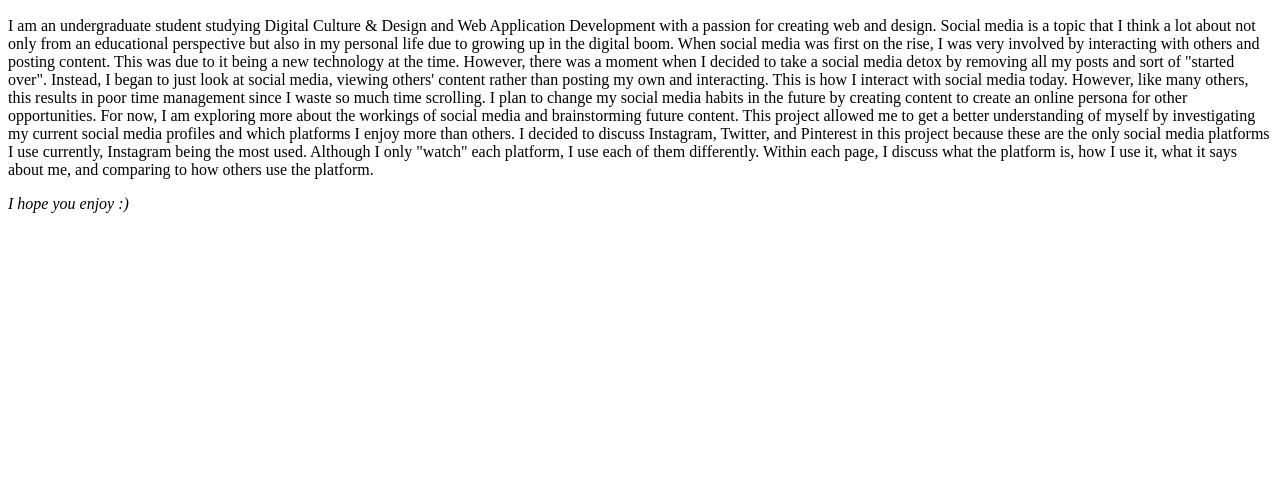
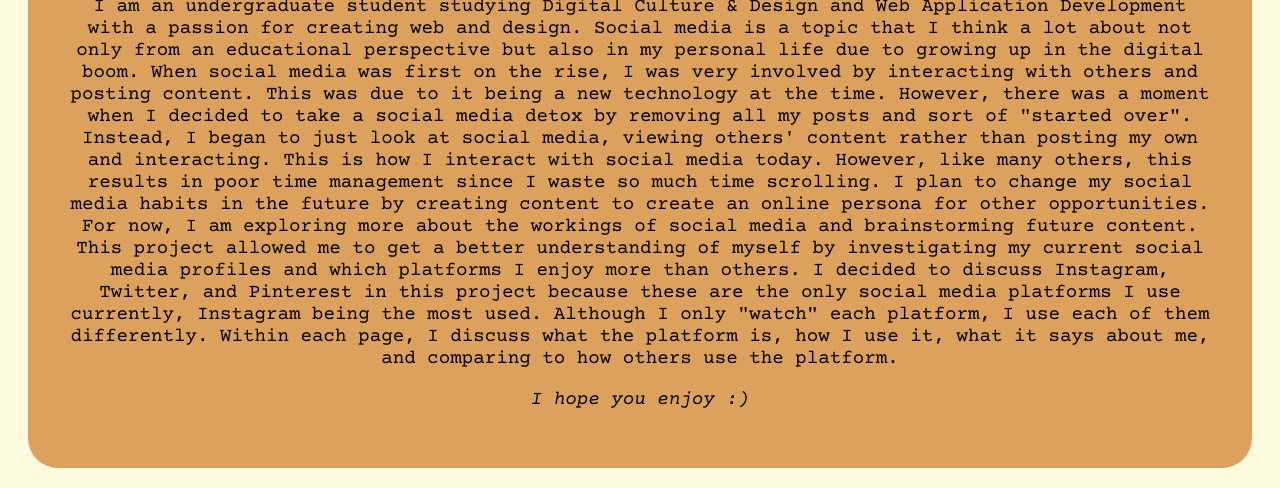
Before and after one commit to rachelleskinner/DCD100Final, a plain HTML site: page index.html in a window 1280 px wide. Shown: the part 517-1005 px from the top of the page. Before the commit the page ends 800 px from the top, so only its background shows below. Drawn offline with nearby package versions, Linux system fonts and the light colour scheme.

Commit message:
Update index.html

```diff
--- a/index.html
+++ b/index.html
@@ -2,8 +2,8 @@
 <html lang="en" >
 <head>
   <meta charset="UTF-8">
-  <title>CodePen - A Pen by Rachell Skinner</title>
-  <link rel='stylesheet' href='https://fonts.googleapis.com/css2?family=Courier+Prime:ital,wght@0,400;0,700;1,400;1,700&amp;family=Special+Elite&amp;display=swap"rel="stylesheet'><link rel="stylesheet" href="./style.css">
+  <title>Watching Social Media - Rachell Skinner</title>
+  <link rel='stylesheet' href='https://fonts.googleapis.com/css2?family=Courier+Prime:ital,wght@0,400;0,700;1,400;1,700&amp;family=Special+Elite&amp;display=swap"rel="stylesheet'><link rel="stylesheet" href="./styleIndex.css">
 
 </head>
 <body>
```
